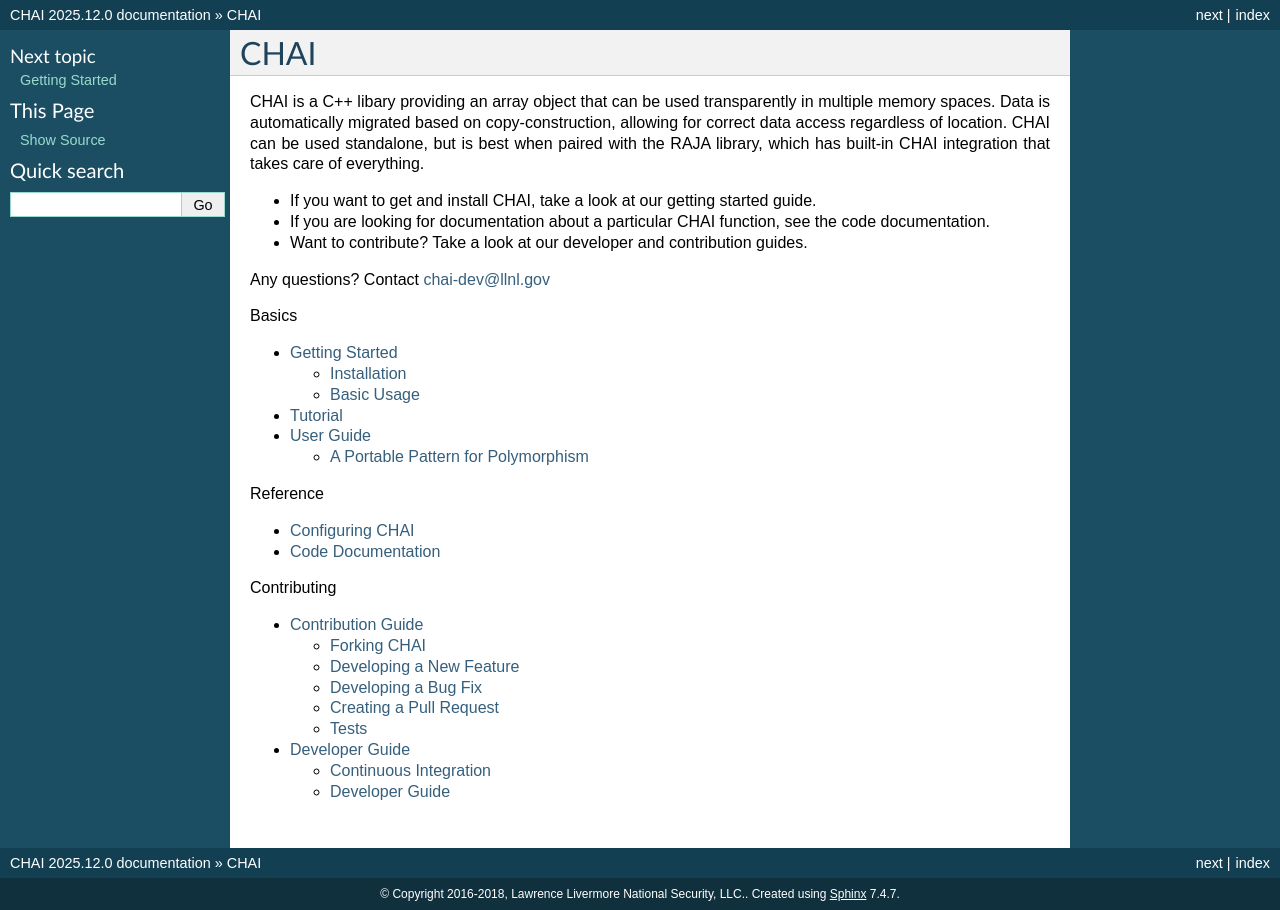
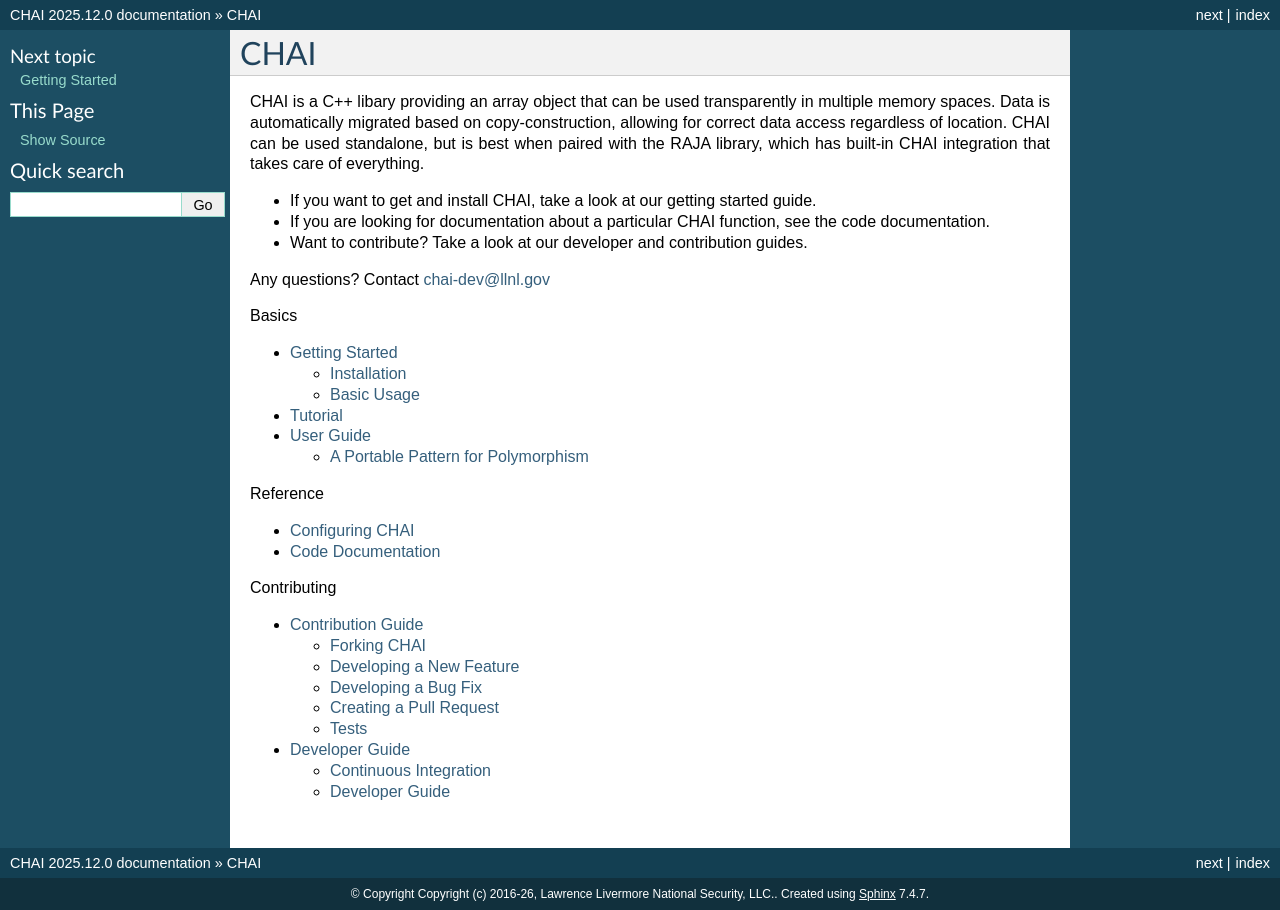
Before and after one commit to LLNL/CHAI, a Sphinx documentation site: the page built from docs/sphinx/index.rst, in a window 1280 px wide. Built offline with Sphinx 7.4.7, drawn with Linux system fonts in a browser that asks for light colours.

Commit message:
Update scripts

```diff
--- a/docs/sphinx/conf.py
+++ b/docs/sphinx/conf.py
@@ -53,7 +53,7 @@
 
 # General information about the project.
 project = u'CHAI'
-copyright = u'2016-2018, Lawrence Livermore National Security, LLC.'
+copyright = u'Copyright (c) 2016-26, Lawrence Livermore National Security, LLC.'
 author = u''
 
 # The version info for the project you're documenting, acts as replacement for
```
Also changed, not shown: 1 other file.
